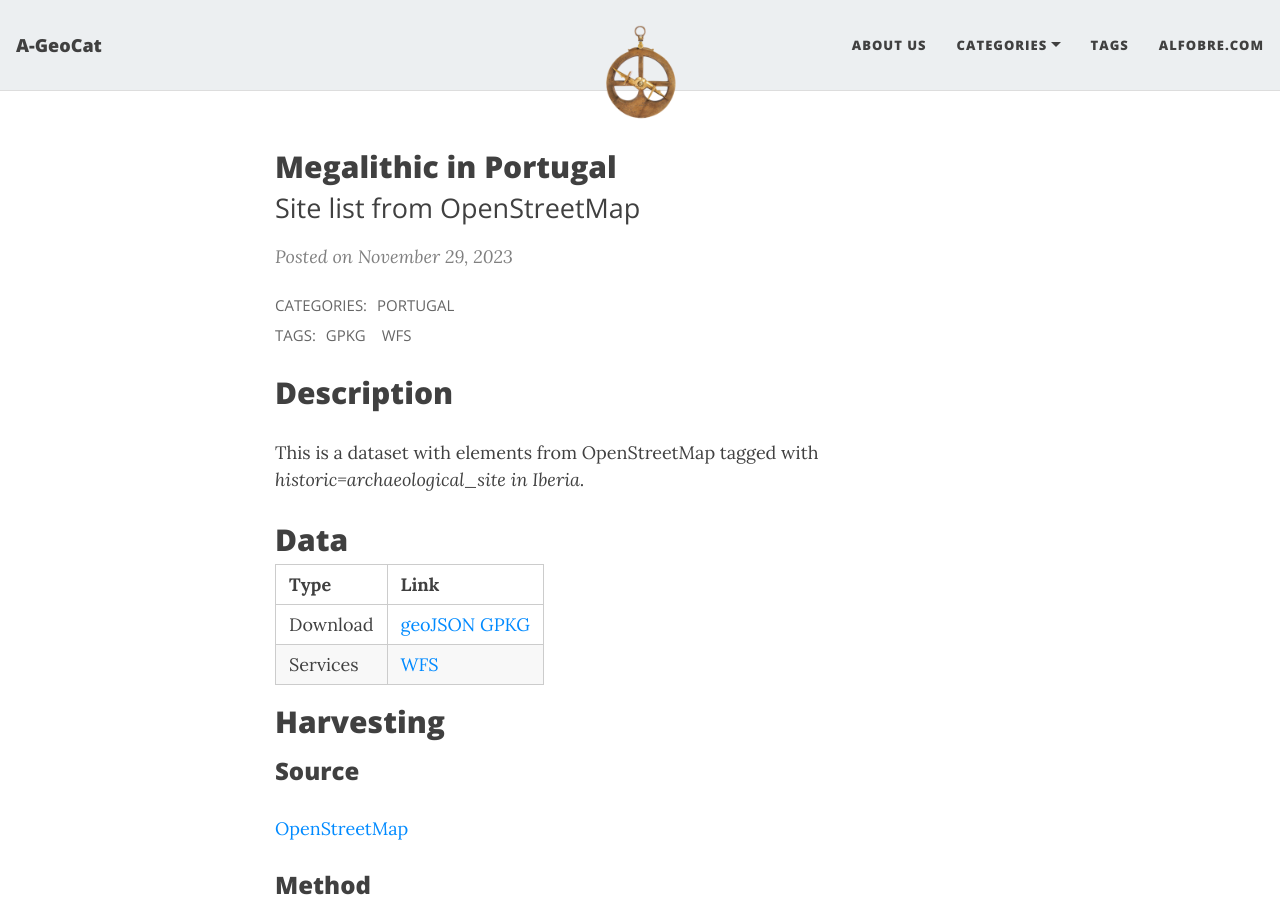
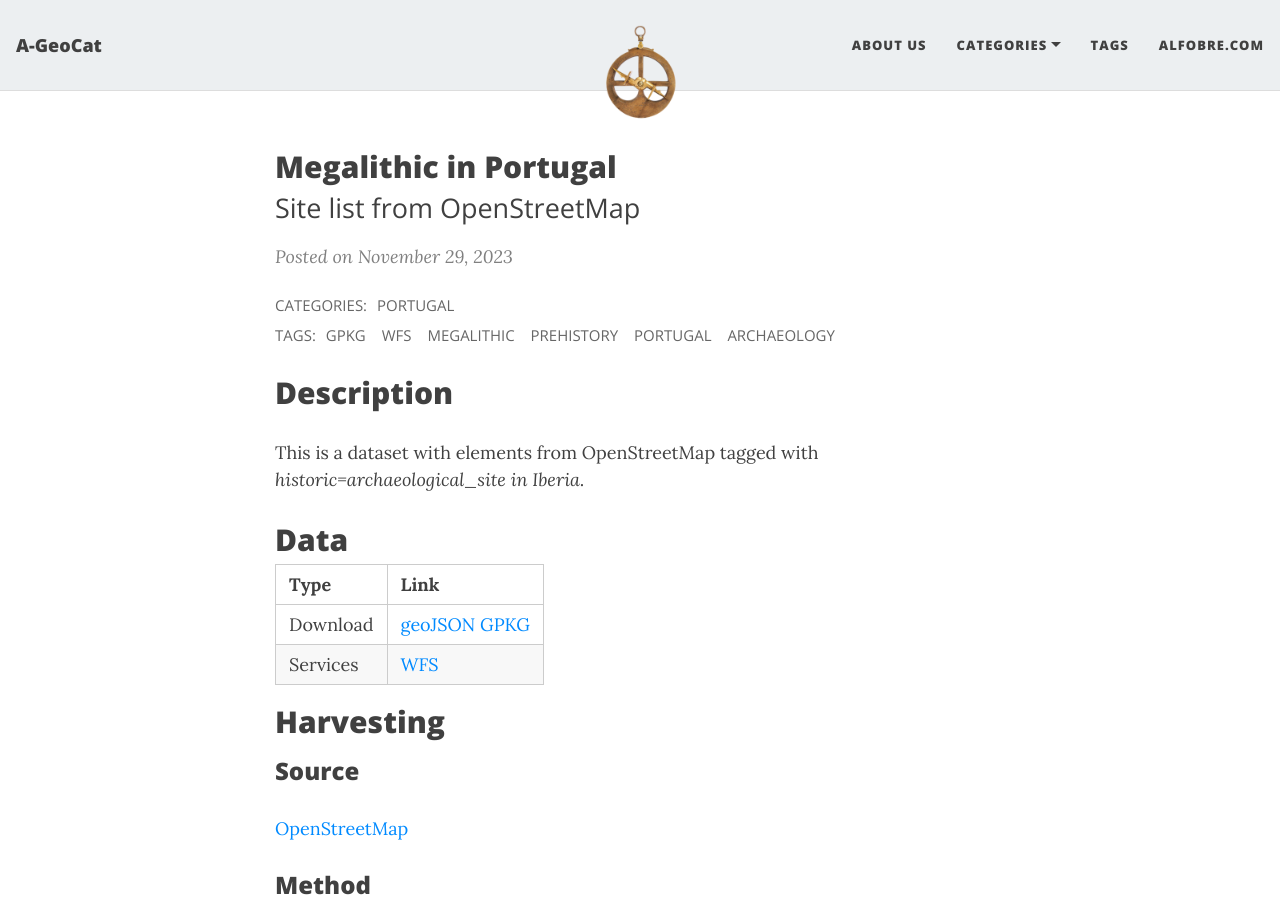
Before and after one commit to projetoalfobre/a-geocat, a Jekyll site: the page built from _posts/2023-11-29-Megalithic-in-portugal.md, in a window 1280 px wide and 900 px high. Built offline with Jekyll 4.4.1, drawn with Linux system fonts in a browser that asks for light colours; nearby versions of some CDN libraries.

Commit message:
Update 2023-11-29-Megalithic-in-portugal.md

```diff
--- a/_posts/2023-11-29-Megalithic-in-portugal.md
+++ b/_posts/2023-11-29-Megalithic-in-portugal.md
@@ -5,7 +5,7 @@ subtitle: Site list from OpenStreetMap
 cover-img:
 thumbnail-img:
 share-img:
-tags: [gpkg, wfs]
+tags: [gpkg, wfs, megalithic, prehistory, portugal, archaeology]
 author:
 categories: [Portugal]
 ---
```
